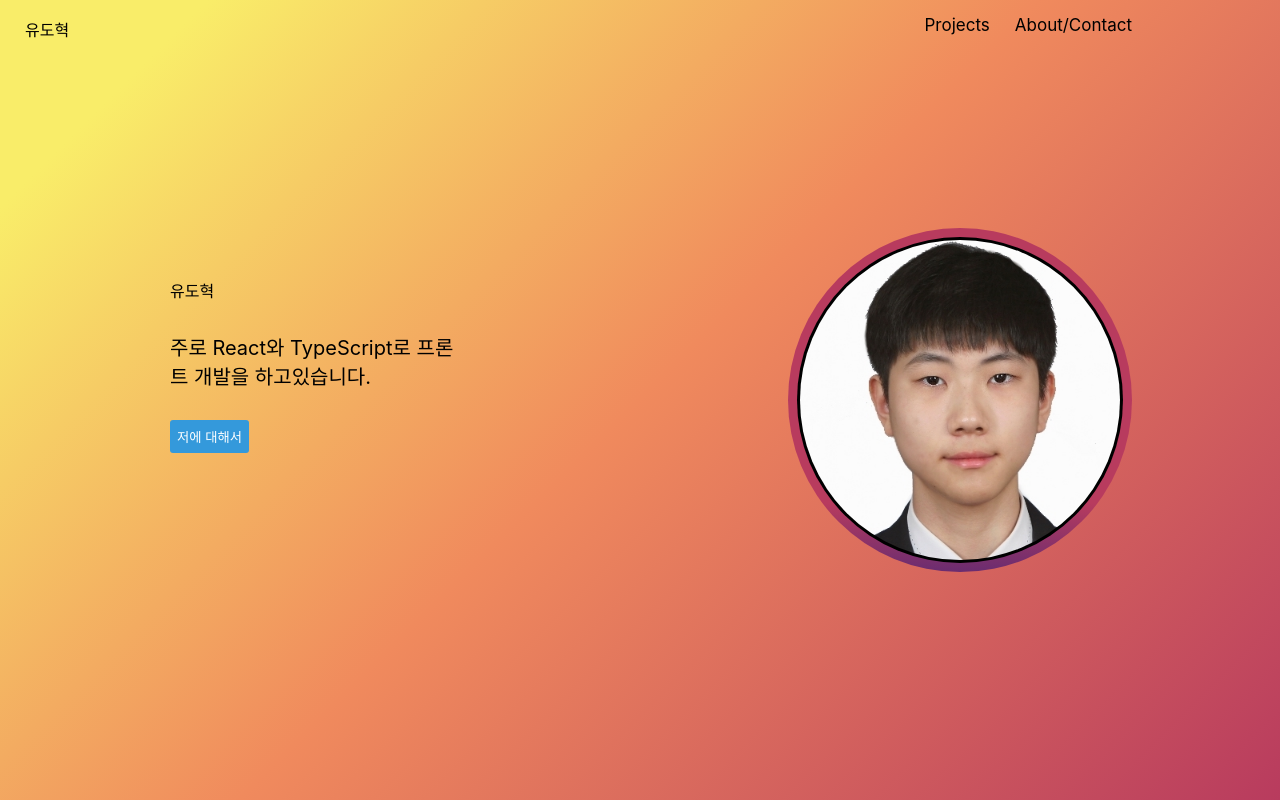
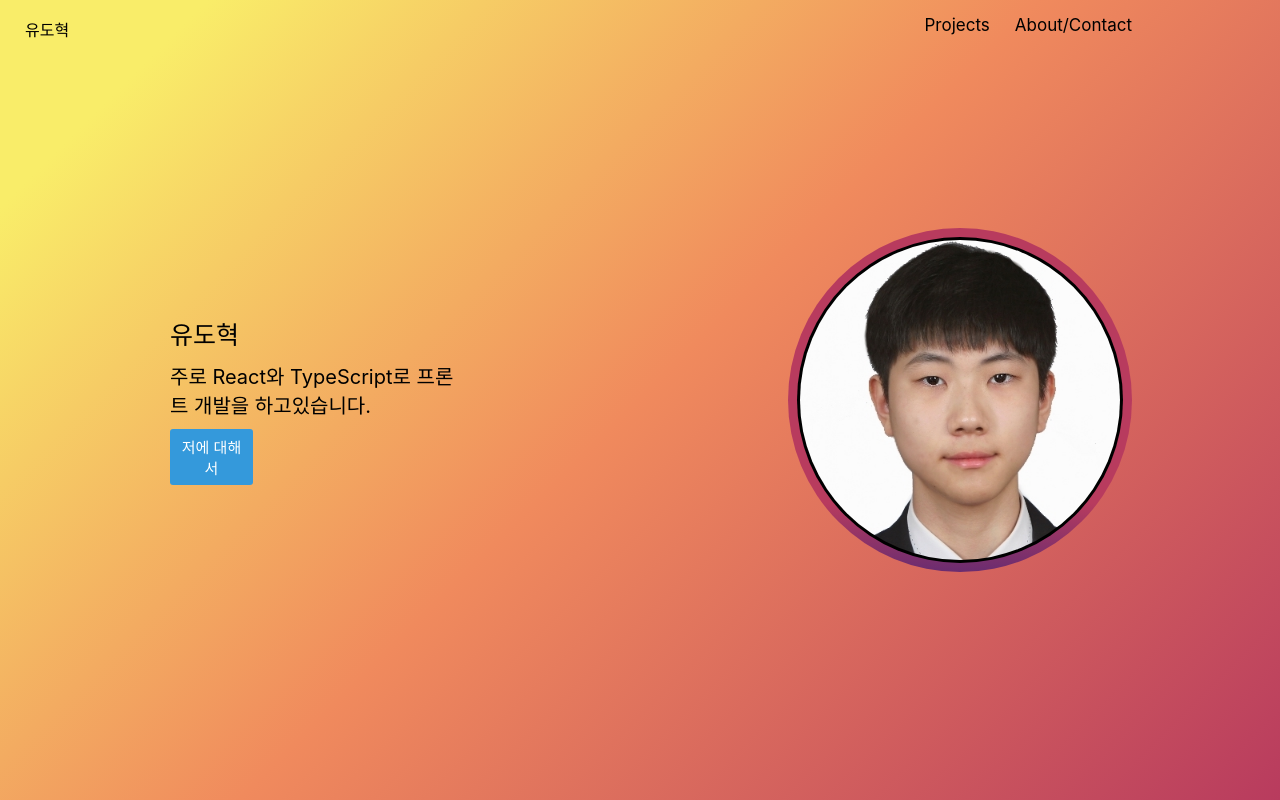
Before and after one commit to okdohyuk/okdohyuk-home, a React (Create React App) app: page /#/ in a window 1280 px wide. Built offline with nearby package versions, Linux system fonts and the light colour scheme; some icons are missing.

Commit message:
Setting the flex direction

```diff
--- a/src/routes/Home.tsx
+++ b/src/routes/Home.tsx
@@ -22,51 +22,70 @@ const MainWrap = styled.div`
 `;
 
 const ContentsWrap = styled.div`
-  display: table-cell;
-  vertical-align: middle;
+  height: 100%;
+  display: flex;
+  flex: 1;
+  flex-direction: column;
+  @media screen and (min-width: 900px) {
+    flex-direction: row-reverse;
+  }
 `;
 
 const LeftWrap = styled.div`
-  width: 50%;
-  float: left;
+  padding: 15px;
+  display: flex;
+  justify-content: center;
+
+  @media screen and (min-width: 900px) {
+    flex: 1;
+  }
 `;
 
 const RightWrap = styled.div`
-  width: 50%;
-  float: right;
+  padding: 15px;
+  display: flex;
   justify-content: center;
   align-items: center;
+
+  @media screen and (min-width: 900px) {
+    flex: 1;
+  }
 `;
 
 const Collection = styled.div`
-  width: 300px;
-  margin: 0 auto;
+  max-width: 300px;
+  display: flex;
+  flex-direction: column;
+  align-self: center;
 `;
 
-const Name = styled.h2`
-  margin-top: 50px;
+const Name = styled.h1`
+  font-size: 25px;
 `;
 
 const About = styled.div`
   width: 300px;
-  margin: 30px 0;
+  margin: 10px 0;
   font-size: 20px;
 `;
 
-const DetailLink = styled(Link)``;
-
-const GoButton = styled.button`
+const DetailLink = styled(Link)`
+  width: 69px;
+  display: block;
   padding: 7px;
+  text-decoration: none;
   border-radius: 3px;
   border-width: 0;
+  text-align: center;
   background-color: #3499db;
   color: #ffffff;
+  font-size: 15px;
 `;
 
 const ProfileWrap = styled.div`
   height: 21.5rem;
   width: 21.5rem;
-  margin: 0 auto;
+  padding: 20px 0;
   justify-content: center;
   align-items: center;
   display: flex;
@@ -112,15 +131,6 @@ function Home() {
   return (
     <MainWrap>
       <ContentsWrap>
-        <LeftWrap>
-          <Collection>
-            <Name>유도혁</Name>
-            <About>주로 React와 TypeScript로 프론트 개발을 하고있습니다.</About>
-            <DetailLink to="/about">
-              <GoButton>저에 대해서</GoButton>
-            </DetailLink>
-          </Collection>
-        </LeftWrap>
         <RightWrap>
           <ProfileWrap
             onMouseEnter={() => setOnMouse(true)}
@@ -138,6 +148,13 @@ function Home() {
             </ImgWrap>
           </ProfileWrap>
         </RightWrap>
+        <LeftWrap>
+          <Collection>
+            <Name>유도혁</Name>
+            <About>주로 React와 TypeScript로 프론트 개발을 하고있습니다.</About>
+            <DetailLink to="/about">저에 대해서</DetailLink>
+          </Collection>
+        </LeftWrap>
       </ContentsWrap>
     </MainWrap>
   );
```
Also changed, not shown: 1 other file (tests, documents, lock files or other folders).
